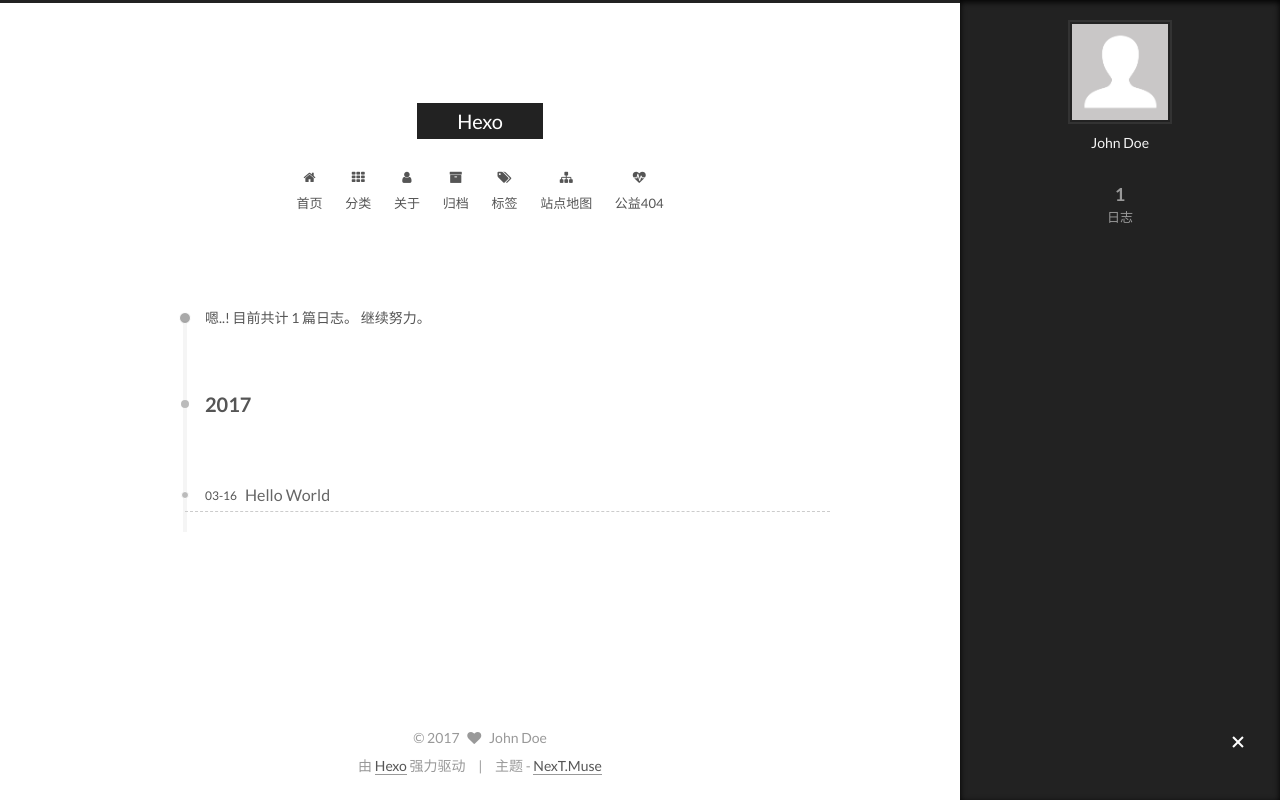
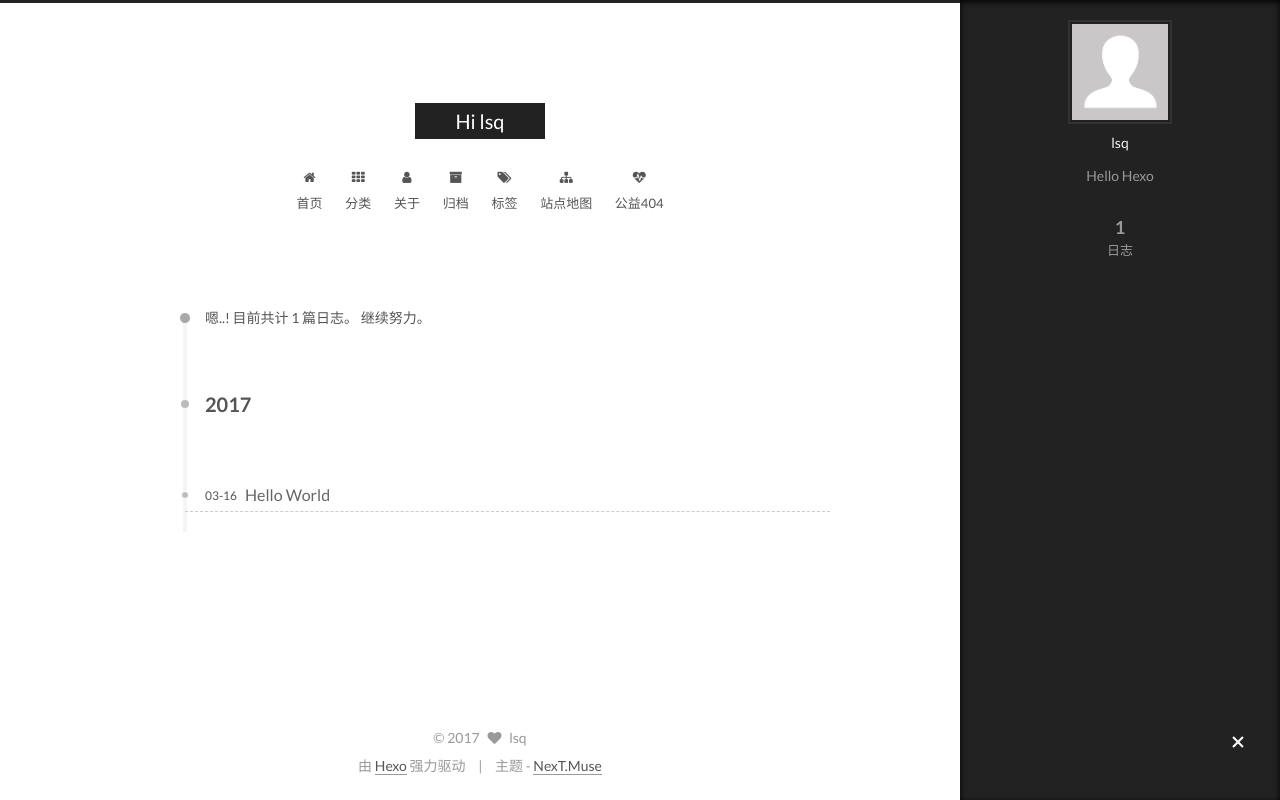
Before and after one commit to Sqlnnhy/Sqlnnhy.github.io, a plain HTML site: page archives/index.html in a window 1280 px wide. Both pictures are taken after a click on the element 1238 px from the left and 742 px from the top of the page. Drawn offline with Linux system fonts and the light colour scheme.

Commit message:
Site updated: 2017-03-16 11:33:32

```diff
--- a/archives/index.html
+++ b/archives/index.html
@@ -87,12 +87,15 @@
 
 
 
+<meta name="description" content="Hello Hexo">
 <meta property="og:type" content="website">
-<meta property="og:title" content="Hexo">
-<meta property="og:url" content="http://yoursite.com/archives/index.html">
-<meta property="og:site_name" content="Hexo">
+<meta property="og:title" content="Hi lsq">
+<meta property="og:url" content="https://lsqpyer.github.io/archives/index.html">
+<meta property="og:site_name" content="Hi lsq">
+<meta property="og:description" content="Hello Hexo">
 <meta name="twitter:card" content="summary">
-<meta name="twitter:title" content="Hexo">
+<meta name="twitter:title" content="Hi lsq">
+<meta name="twitter:description" content="Hello Hexo">
 
 
 
@@ -120,13 +123,13 @@
 
 
 
-  <link rel="canonical" href="http://yoursite.com/archives/"/>
+  <link rel="canonical" href="https://lsqpyer.github.io/archives/"/>
 
 
 
 
 
-  <title> 归档 | Hexo </title>
+  <title> 归档 | Hi lsq </title>
 </head>
 
 <body itemscope itemtype="http://schema.org/WebPage" lang="zh-Hans">
@@ -162,7 +165,7 @@
     <div class="custom-logo-site-title">
       <a href="/"  class="brand" rel="start">
         <span class="logo-line-before"><i></i></span>
-        <span class="site-title">Hexo</span>
+        <span class="site-title">Hi lsq</span>
         <span class="logo-line-after"><i></i></span>
       </a>
     </div>
@@ -366,10 +369,10 @@
         <div class="site-author motion-element" itemprop="author" itemscope itemtype="http://schema.org/Person">
           <img class="site-author-image" itemprop="image"
                src="/images/avatar.gif"
-               alt="John Doe" />
-          <p class="site-author-name" itemprop="name">John Doe</p>
+               alt="lsq" />
+          <p class="site-author-name" itemprop="name">lsq</p>
 
-              <p class="site-description motion-element" itemprop="description"></p>
+              <p class="site-description motion-element" itemprop="description">Hello Hexo</p>
 
         </div>
         <nav class="site-state motion-element">
@@ -427,7 +430,7 @@
   <span class="with-love">
     <i class="fa fa-heart"></i>
   </span>
-  <span class="author" itemprop="copyrightHolder">John Doe</span>
+  <span class="author" itemprop="copyrightHolder">lsq</span>
 </div>
 
 
--- a/css/main.css
+++ b/css/main.css
@@ -1684,7 +1684,7 @@ pre .javascript .function {
   width: 4px;
   height: 4px;
   border-radius: 50%;
-  background: #67ff32;
+  background: #aa0e29;
 }
 .links-of-blogroll {
   font-size: 13px;
```
Also changed, not shown: 2017/03/16/hello-world/index.html (+12 -12 lines), archives/2017/03/index.html (+14 -11 lines), archives/2017/index.html (+14 -11 lines), index.html (+17 -14 lines).
